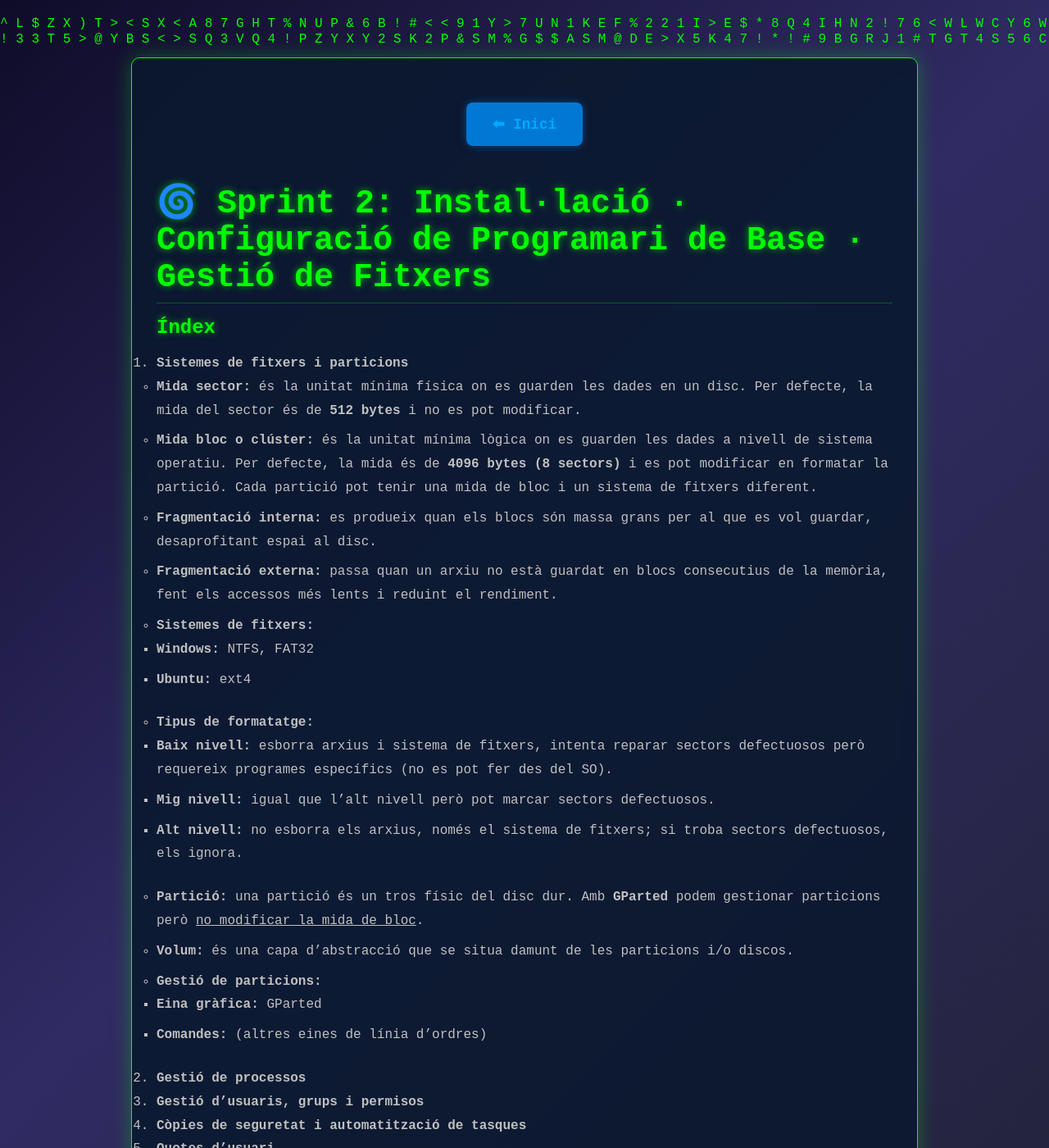
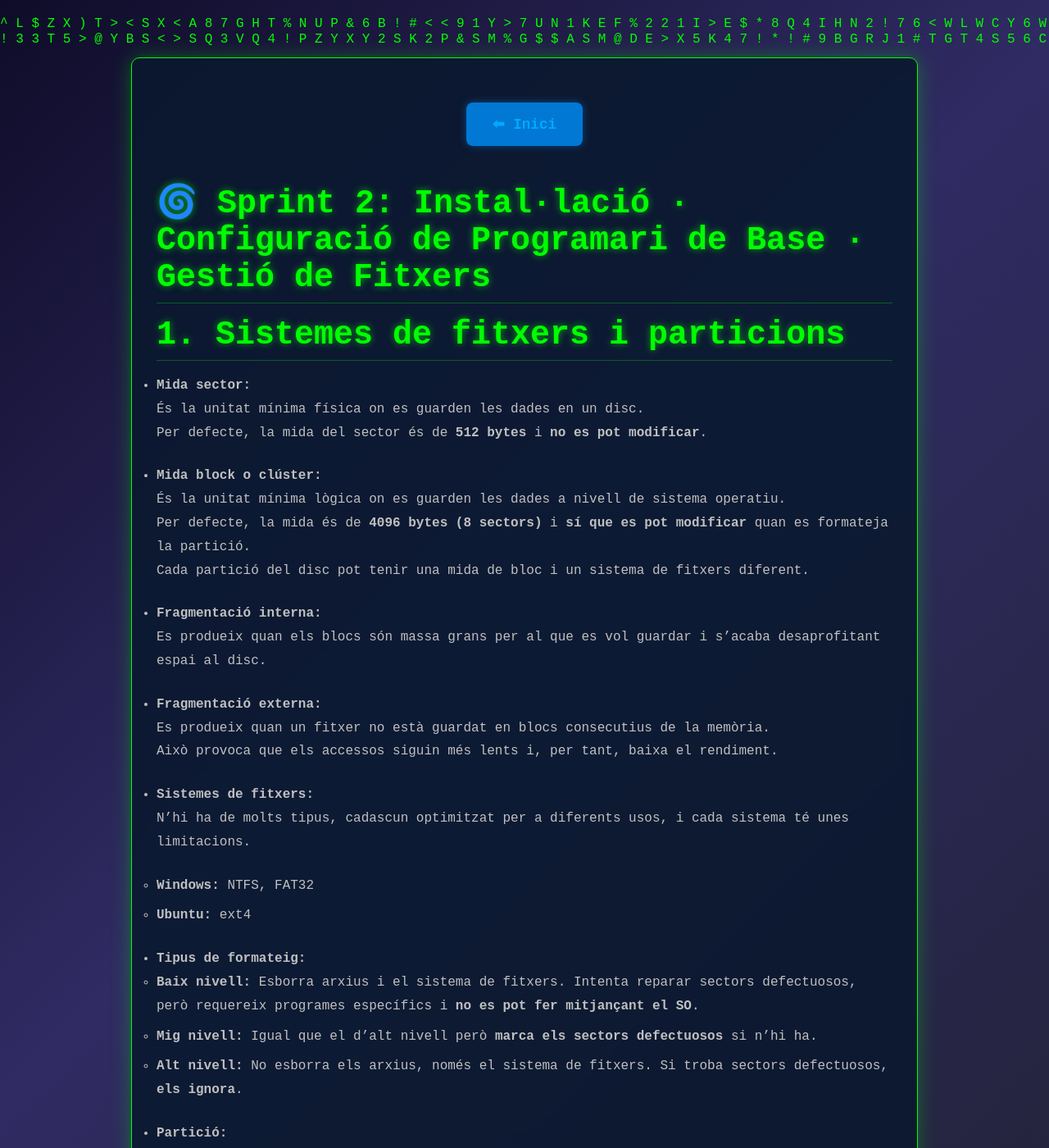
Before and after one commit to aarongarcia1/ISOPJ1, a Jekyll site: the page built from sp2/sp2.md, in a window 1280 px wide and 1400 px high. Shown: the whole window at 82% size. Built offline with Jekyll 4.4.1, drawn with Linux system fonts in a browser that asks for light colours; our own code applies the rules of GitHub Pages for plain Markdown files; some of the changed text lies outside the part shown.

Commit message:
Update sp2.md

```diff
--- a/sp2/sp2.md
+++ b/sp2/sp2.md
@@ -1,39 +1,57 @@
 # 🌀  Sprint 2: Instal·lació · Configuració de Programari de Base · Gestió de Fitxers
 
-<h3>Índex</h3>
+# 1. Sistemes de fitxers i particions
 
-<ol>
-  <li><strong>Sistemes de fitxers i particions</strong></li>
-  <ul>
-    <li><strong>Mida sector:</strong> és la unitat mínima física on es guarden les dades en un disc. Per defecte, la mida del sector és de <strong>512 bytes</strong> i no es pot modificar.</li>
-    <li><strong>Mida bloc o clúster:</strong> és la unitat mínima lògica on es guarden les dades a nivell de sistema operatiu. Per defecte, la mida és de <strong>4096 bytes (8 sectors)</strong> i es pot modificar en formatar la partició. Cada partició pot tenir una mida de bloc i un sistema de fitxers diferent.</li>
-    <li><strong>Fragmentació interna:</strong> es produeix quan els blocs són massa grans per al que es vol guardar, desaprofitant espai al disc.</li>
-    <li><strong>Fragmentació externa:</strong> passa quan un arxiu no està guardat en blocs consecutius de la memòria, fent els accessos més lents i reduint el rendiment.</li>
-    <li><strong>Sistemes de fitxers:</strong>
-      <ul>
-        <li><strong>Windows:</strong> NTFS, FAT32</li>
-        <li><strong>Ubuntu:</strong> ext4</li>
-      </ul>
-    </li>
-    <li><strong>Tipus de formatatge:</strong>
-      <ul>
-        <li><strong>Baix nivell:</strong> esborra arxius i sistema de fitxers, intenta reparar sectors defectuosos però requereix programes específics (no es pot fer des del SO).</li>
-        <li><strong>Mig nivell:</strong> igual que l’alt nivell però pot marcar sectors defectuosos.</li>
-        <li><strong>Alt nivell:</strong> no esborra els arxius, només el sistema de fitxers; si troba sectors defectuosos, els ignora.</li>
-      </ul>
-    </li>
-    <li><strong>Partició:</strong> una partició és un tros físic del disc dur. Amb <strong>GParted</strong> podem gestionar particions però <u>no modificar la mida de bloc</u>.</li>
-    <li><strong>Volum:</strong> és una capa d’abstracció que se situa damunt de les particions i/o discos.</li>
-    <li><strong>Gestió de particions:</strong>
-      <ul>
-        <li><strong>Eina gràfica:</strong> GParted</li>
-        <li><strong>Comandes:</strong> (altres eines de línia d’ordres)</li>
-      </ul>
-    </li>
-  </ul>
+- **Mida sector:**
+  És la unitat mínima física on es guarden les dades en un disc.
+  Per defecte, la mida del sector és de **512 bytes** i **no es pot modificar**.
 
-  <li><strong>Gestió de processos</strong></li>
-  <li><strong>Gestió d’usuaris, grups i permisos</strong></li>
-  <li><strong>Còpies de seguretat i automatització de tasques</strong></li>
-  <li><strong>Quotes d’usuari</strong></li>
-</ol>
+- **Mida block o clúster:**
+  És la unitat mínima lògica on es guarden les dades a nivell de sistema operatiu.
+  Per defecte, la mida és de **4096 bytes (8 sectors)** i **sí que es pot modificar** quan es formateja la partició.
+  Cada partició del disc pot tenir una mida de bloc i un sistema de fitxers diferent.
+
+- **Fragmentació interna:**
+  Es produeix quan els blocs són massa grans per al que es vol guardar i s’acaba desaprofitant espai al disc.
+
+- **Fragmentació externa:**
+  Es produeix quan un fitxer no està guardat en blocs consecutius de la memòria.
+  Això provoca que els accessos siguin més lents i, per tant, baixa el rendiment.
+
+- **Sistemes de fitxers:**
+  N’hi ha de molts tipus, cadascun optimitzat per a diferents usos, i cada sistema té unes limitacions.
+
+  - **Windows:** NTFS, FAT32
+  - **Ubuntu:** ext4
+
+- **Tipus de formateig:**
+  - **Baix nivell:** Esborra arxius i el sistema de fitxers. Intenta reparar sectors defectuosos, però requereix programes específics i **no es pot fer mitjançant el SO**.
+  - **Mig nivell:** Igual que el d’alt nivell però **marca els sectors defectuosos** si n’hi ha.
+  - **Alt nivell:** No esborra els arxius, només el sistema de fitxers. Si troba sectors defectuosos, **els ignora**.
+
+- **Partició:**
+  Una partició és un tros físic del disc dur.
+  Amb **GPARTED** podem gestionar particions, però **no podem modificar la mida de bloc**.
+
+- **Volum:**
+  És una capa d’abstracció que es posa damunt de les particions i/o discos.
+
+- **Gestió de particions:**
+  - **Eina gràfica:** GPARTED
+  - **Comandes:** eines CLI per gestionar particions
+
+---
+
+# 2. Gestió de processos
+
+---
+
+# 3. Gestió d'usuaris i grups i permisos
+
+---
+
+# 4. Còpies de seguretat i automatització de tasques
+
+---
+
+# 5. Quotes d'usuari
```
